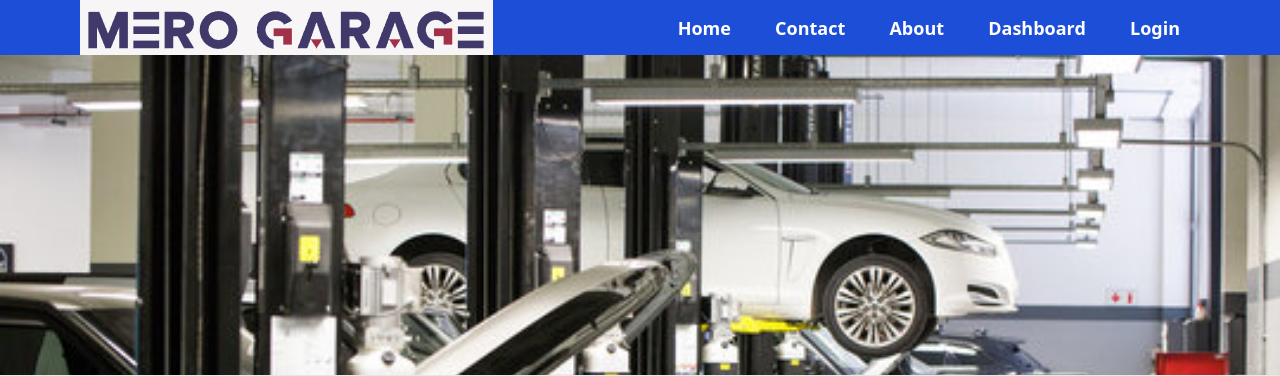
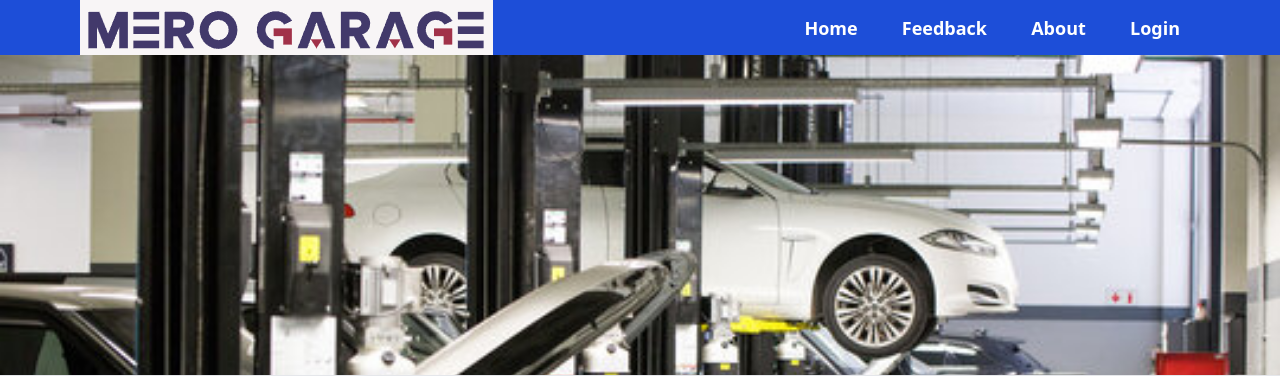
Before and after one commit to KooSL/Garage-Management, a PHP site: page /index.php in a window 1280 px wide. Shown: the top 376 px of the page. Run offline with PHP 8.4, Linux system fonts and the light colour scheme; some libraries are stand-ins or nearby versions.

Commit message:
Add files via upload

```diff
--- a/includes/header.php
+++ b/includes/header.php
@@ -1,10 +1,3 @@
-
-
-
-
-
-
-
 
 <!DOCTYPE html>
 <html lang="en">
@@ -20,9 +13,9 @@
         <a href="index.php"><img src="image/garage.png" alt=""></a>
         <div>
             <a href="index.php" class="text-lg font-bold text-white px-5">Home</a>
-            <a href="contact.php" class="text-lg font-bold text-white px-5">Contact</a>
+            <a href="feedback.php" class="text-lg font-bold text-white px-5">Feedback</a>
             <a href="about.php" class="text-lg font-bold text-white px-5">About</a>
-            <a href="admin/dashboard.php" class="text-lg font-bold text-white px-5">Dashboard</a>
+            <!-- <a href="admin/dashboard.php" class="text-lg font-bold text-white px-5">Dashboard</a> -->
             <a href="login.php" class="text-lg font-bold text-white px-5">Login</a>
         </div>
     </nav>
```
